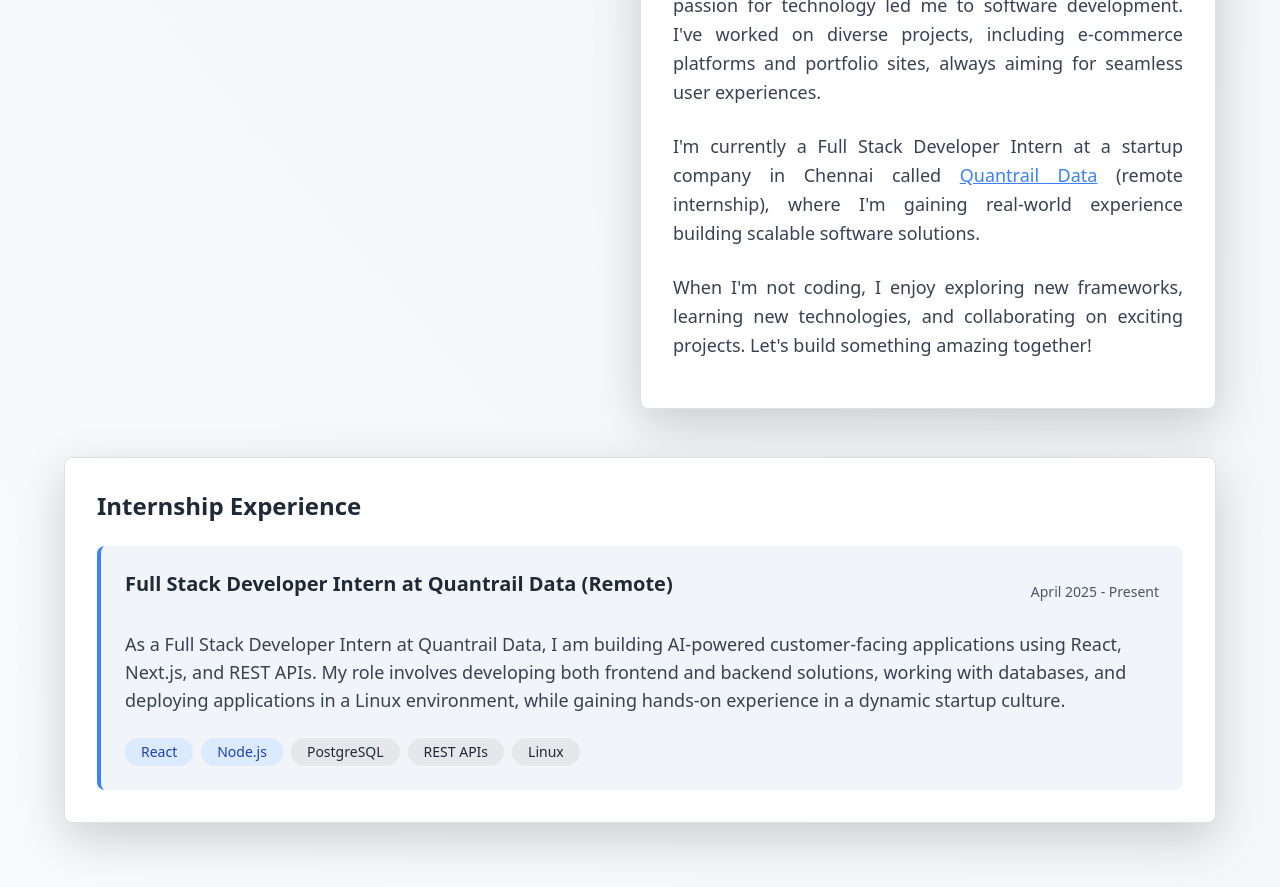
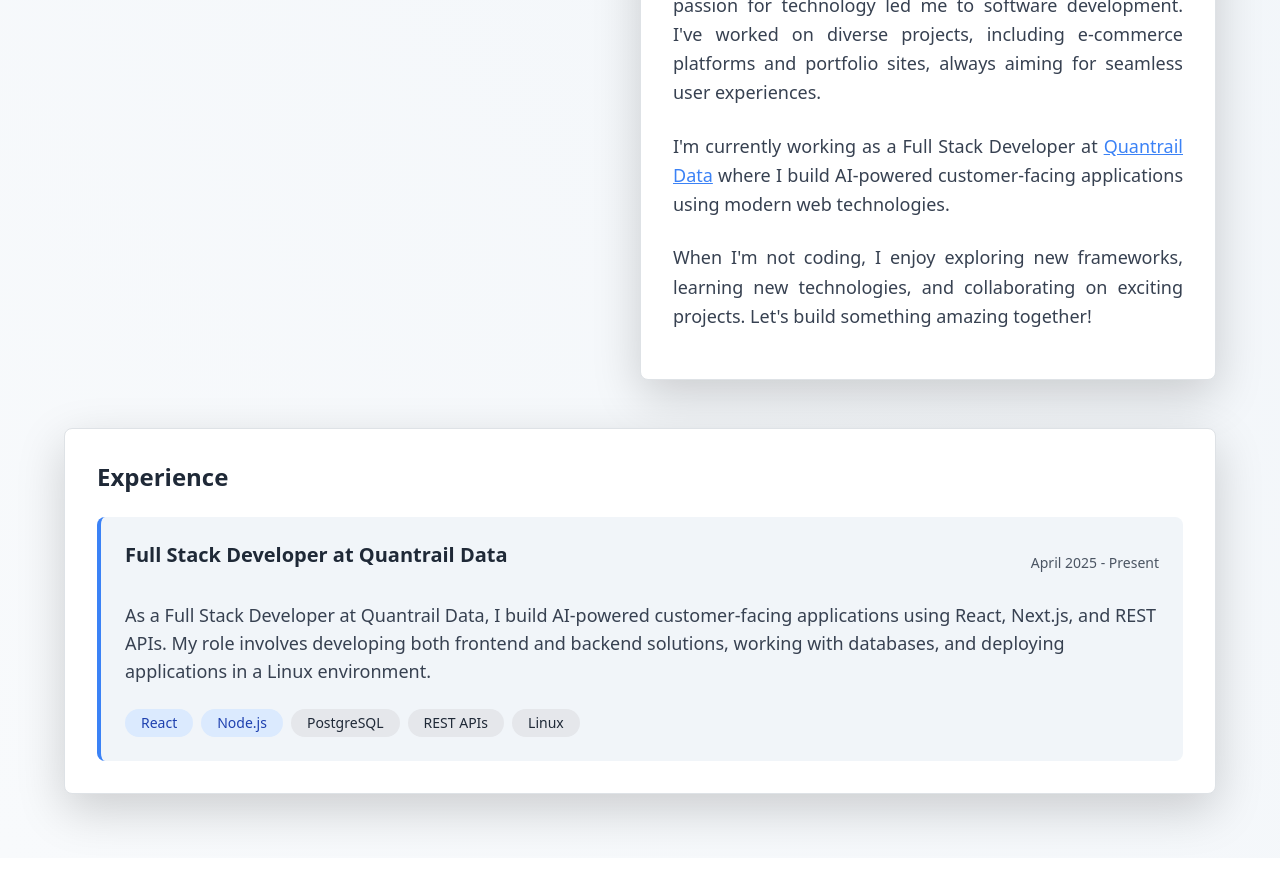
Before and after one commit to Kathir-Moorthy/Kathir-Moorthy-Portfolio, a React (Create React App) app in the folder frontend/: page /aboutme in a window 1280 px wide. Shown: the part 740-1627 px from the top of the page. After the commit the page ends 1598 px from the top, so only its background shows below. Built offline with nearby package versions, Linux system fonts and the light colour scheme.

Commit message:
Updated AboutMe.js

```diff
--- a/frontend/src/components/AboutMe/AboutMe.js
+++ b/frontend/src/components/AboutMe/AboutMe.js
@@ -49,7 +49,7 @@
                 transition: { duration: 1, delay: 0.5, type: "spring", stiffness: 80 },
             },
         },
-        internship: {
+        experience: {
             hidden: { opacity: 0, x: -50 },
             visible: {
                 opacity: 1,
@@ -152,7 +152,7 @@
                         className={`text-lg text-justify font-medium leading-relaxed mt-4 ${darkMode ? "text-gray-300" : "text-gray-700"
                             }`}
                     >
-                        I'm currently a Full Stack Developer Intern at a startup company in Chennai called{" "}
+                        I'm currently working as a Full Stack Developer at{" "}
                         <a
                             href="https://quantrail-data.com/"
                             target="_blank"
@@ -161,7 +161,7 @@
                         >
                             Quantrail Data
                         </a>{" "}
-                        (remote internship), where I'm gaining real-world experience building scalable software solutions.
+                        where I build AI-powered customer-facing applications using modern web technologies.
                     </p>
 
                     <p
@@ -173,7 +173,7 @@
                 </motion.div>
             </div>
 
-            {/* Internship Experience Section */}
+            {/* Experience Section */}
             <motion.div
                 className={`w-full max-w-6xl mt-12 p-8 rounded-lg ${darkMode
                     ? "bg-gray-800 border border-gray-700"
@@ -181,11 +181,11 @@
                 } shadow-lg`}
                 initial="hidden"
                 whileInView="visible"
-                variants={animations.internship}
+                variants={animations.experience}
                 viewport={{ once: true }}
             >
                 <h2 className={`text-2xl font-bold mb-6 ${darkMode ? "text-gray-100" : "text-gray-800"}`}>
-                    Internship Experience
+                    Experience
                 </h2>
 
                 <div className={`p-6 rounded-lg ${darkMode
@@ -194,14 +194,14 @@
                 }`}>
                     <div className="flex flex-col md:flex-row justify-between items-start md:items-center mb-4">
                         <h3 className={`text-xl font-semibold ${darkMode ? "text-gray-100" : "text-gray-800"}`}>
-                            Full Stack Developer Intern at Quantrail Data (Remote)
+                            Full Stack Developer at Quantrail Data
                         </h3>
                         <span className={`text-sm mt-2 md:mt-0 ${darkMode ? "text-gray-300" : "text-gray-600"}`}>
                             April 2025 - Present
                         </span>
                     </div>
                     <p className={`text-lg ${darkMode ? "text-gray-300" : "text-gray-700"}`}>
-                        As a Full Stack Developer Intern at Quantrail Data, I am building AI-powered customer-facing applications using React, Next.js, and REST APIs. My role involves developing both frontend and backend solutions, working with databases, and deploying applications in a Linux environment, while gaining hands-on experience in a dynamic startup culture.
+                        As a Full Stack Developer at Quantrail Data, I build AI-powered customer-facing applications using React, Next.js, and REST APIs. My role involves developing both frontend and backend solutions, working with databases, and deploying applications in a Linux environment.
                     </p>
                     <div className="mt-4">
                         <div className={`inline-block px-3 py-1 rounded-full text-sm font-medium ${darkMode
```
